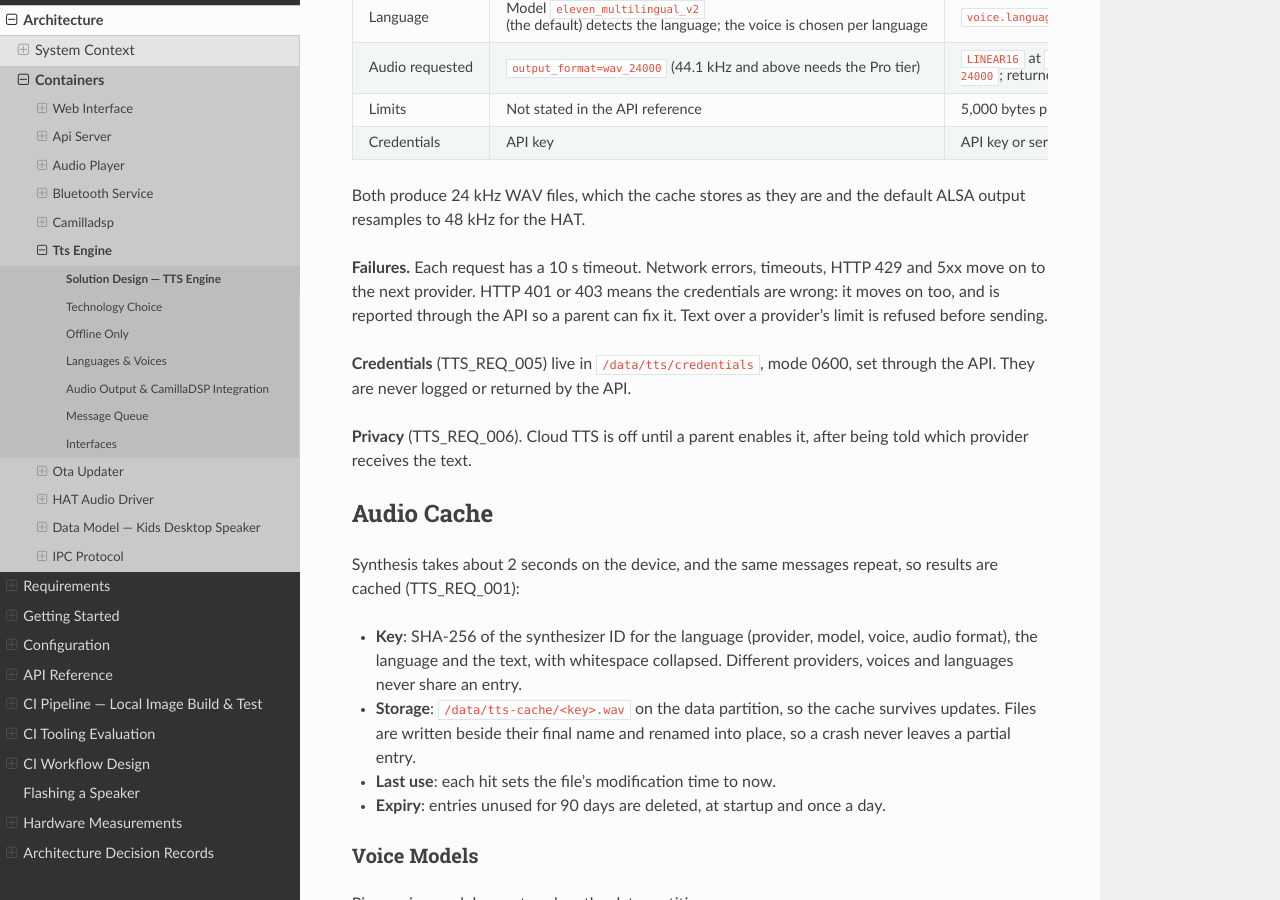
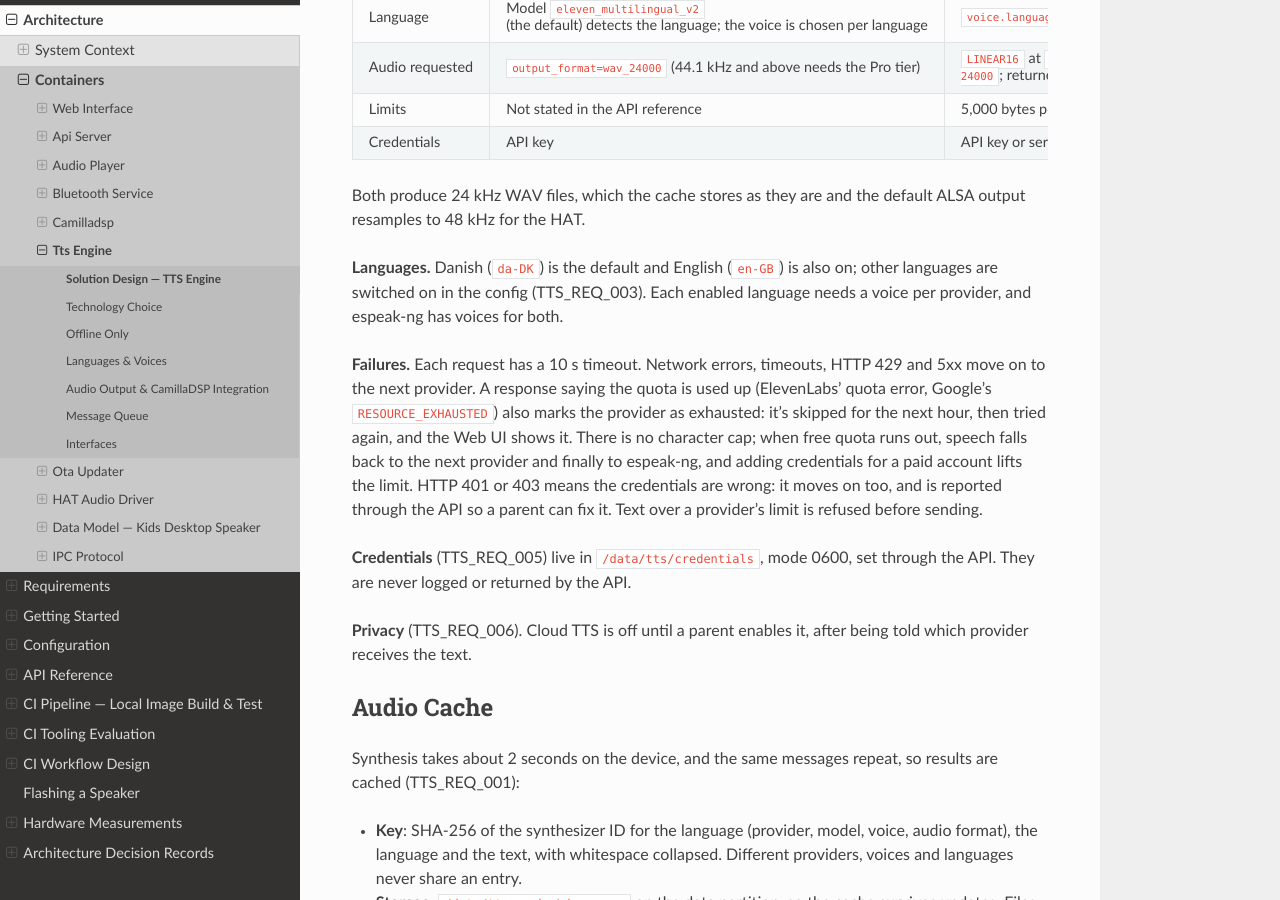
Before and after one commit to LydByDissing/kids-desktop-speaker, a Sphinx documentation site: the page built from docs/source/architecture/tts-engine/solution-design.rst, in a window 1280 px wide and 900 px high, scrolled down 1375 px. Built offline with Sphinx 7.4.7 and the Read the Docs theme 3.1.0, drawn with Linux system fonts in a browser that asks for light colours.

Commit message:
docs: Danish default and English for TTS, and fall back on used-up quota (DEC-031)
Co-Authored-By: Claude Opus 5.5 <noreply@anthropic.com>

```diff
--- a/docs/source/architecture/tts-engine/solution-design.rst
+++ b/docs/source/architecture/tts-engine/solution-design.rst
@@ -120,8 +120,17 @@ providers, so an announcement is never silent when the cloud is unreachable.
 Both produce 24 kHz WAV files, which the cache stores as they are and the default
 ALSA output resamples to 48 kHz for the HAT.
 
+**Languages.** Danish (``da-DK``) is the default and English (``en-GB``) is
+also on; other languages are switched on in the config (TTS_REQ_003). Each
+enabled language needs a voice per provider, and espeak-ng has voices for both.
+
 **Failures.** Each request has a 10 s timeout. Network errors, timeouts, HTTP 429
-and 5xx move on to the next provider. HTTP 401 or 403 means the credentials are
+and 5xx move on to the next provider. A response saying the quota is used up
+(ElevenLabs' quota error, Google's ``RESOURCE_EXHAUSTED``) also marks the provider
+as exhausted: it's skipped for the next hour, then tried again, and the Web UI
+shows it. There is no character cap; when free quota runs out, speech falls back
+to the next provider and finally to espeak-ng, and adding credentials for a paid
+account lifts the limit. HTTP 401 or 403 means the credentials are
 wrong: it moves on too, and is reported through the API so a parent can fix it.
 Text over a provider's limit is refused before sending.
 
```
Also changed, not shown: docs/source/development/decisions.rst (+5 -2 lines), docs/source/requirements/requirements.rst (+8 -4 lines).
